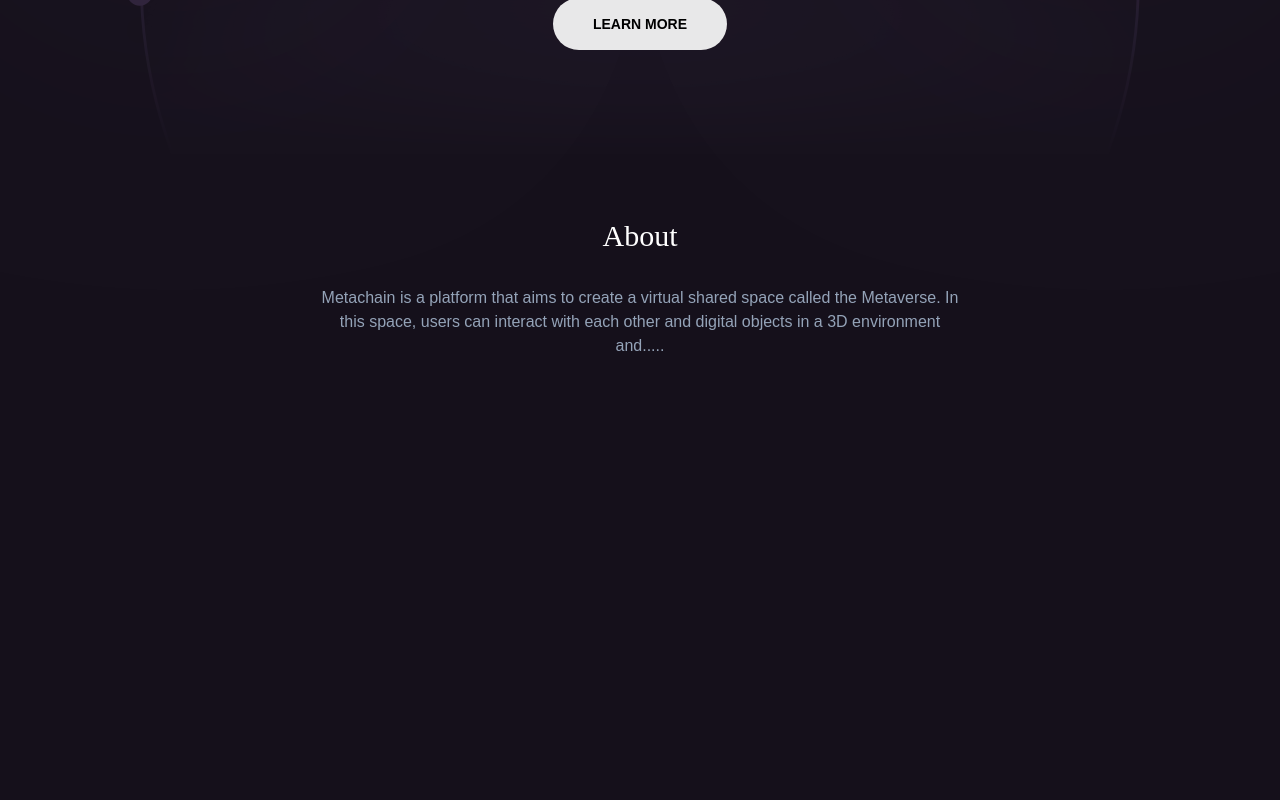
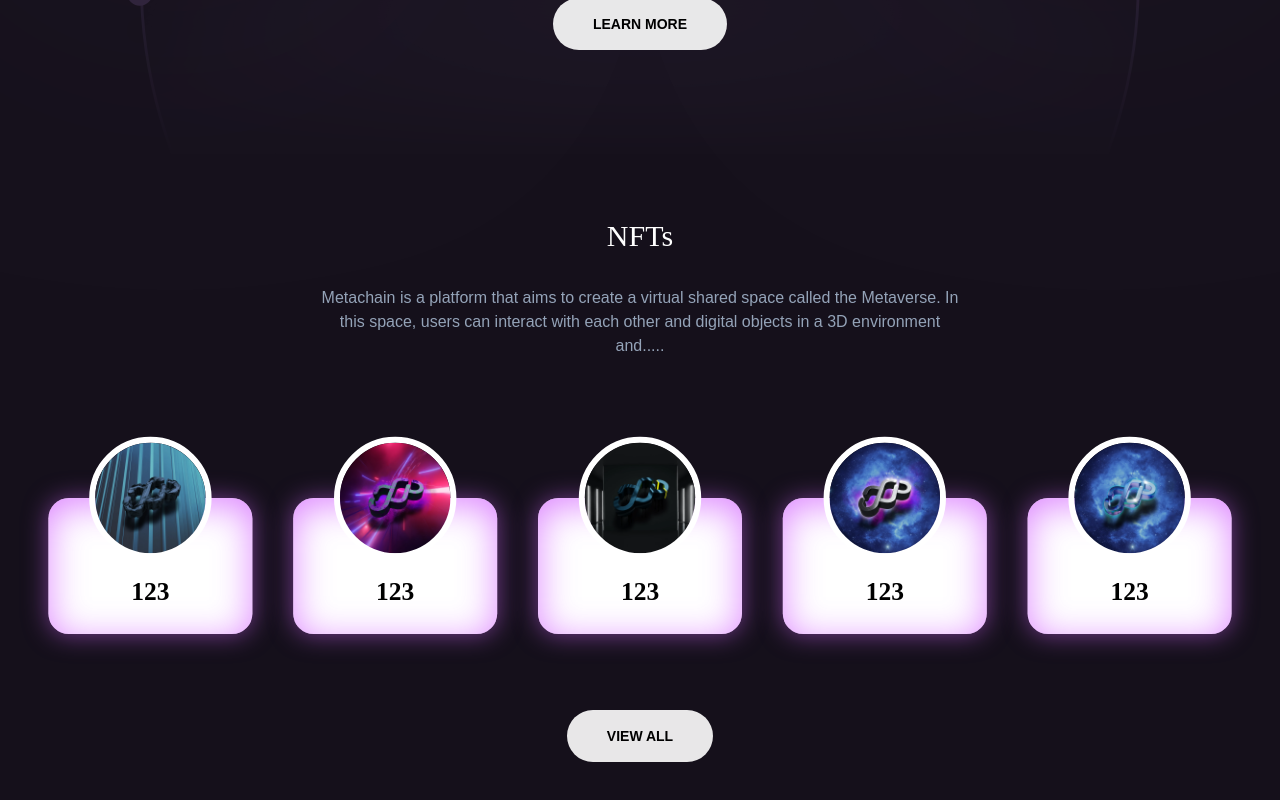
Before and after one commit to devignx/metachainnft, a JavaScript app: page / in a window 1280 px wide. Shown: the part 646-1446 px from the top of the page. Before the commit the page ends 1036 px from the top, so only its background shows below. Built offline with nearby package versions, Linux system fonts and the light colour scheme; the HTML template or start-up script is replaced by a standard one; a web font is replaced by a local one.

Commit message:
nft page

```diff
--- a/src/index.css
+++ b/src/index.css
@@ -26,6 +26,10 @@
 
 .turr{
   font-family: 'Zen Dots';
+}
+
+.shad{
+  box-shadow: 0px 1.13254px 28.3135px rgba(213, 104, 255, 0.5), inset 0px 8.2109px 42.4702px rgba(213, 104, 255, 0.8);
 }
 
 /*---------------HP Classics---------------*/
--- a/src/pages/Home.js
+++ b/src/pages/Home.js
@@ -3,6 +3,12 @@
 import abst from '../assets/abst.webp'
 import circ from '../assets/circle.svg'
 
+
+import it1 from '../assets/nfts/nft (1).webp'
+import it2 from '../assets/nfts/nft (2).webp'
+import it6 from '../assets/nfts/nft (6).webp'
+import it4 from '../assets/nfts/nft (4).webp'
+import it5 from '../assets/nfts/nft (5).webp'
 
 
 const Home = () => {
@@ -45,10 +51,32 @@
                 <img className='mix-blend-overlay absolute bottt h-screen -bottom-[40%] md:-bottom-16 centerh ' src={circ} />
             </section>
 
-            <section>
-                <h1 className='text-3xl text-center turr mt-16 '>About</h1>
+            <section className='my-16'>
+                <h1 className='text-3xl text-center turr '>NFTs</h1>
                 <p className='text-center w-10/12 md:w-1/2 m-auto my-8 text-slate-400'>Metachain is a platform that aims to create a virtual shared space called the Metaverse. In this space, users can interact with each other and digital objects in a 3D environment and..... </p>
-
+                <div className='m-auto w-full mt-[4rem] md:mt-[8rem] scale-[55%] md:scale-[65%] lg:scale-[85%] h-full flex items-center gap-12 justify-center'>
+                    <div className='bg-white relative h-[10rem] w-[15rem] rounded-[1.5rem] p-5 py-8 shad overflow-visible shrink-0 flex flex-col justify-end'>
+                        <img className='rounded-full border-[7px] border-white border-solid centerh absolute -top-[4.5rem] w-[9rem] ' src={it1} />
+                        <h1 className='font-bold  text-center turr text-3xl text-black'>123</h1>
+                    </div>
+                    <div className='bg-white relative h-[10rem] w-[15rem] rounded-[1.5rem] p-5 py-8 shad overflow-visible shrink-0 flex flex-col justify-end'>
+                        <img className='rounded-full border-[7px] border-white border-solid centerh absolute -top-[4.5rem] w-[9rem] ' src={it4} />
+                        <h1 className='font-bold  text-center turr text-3xl text-black'>123</h1>
+                    </div>
+                    <div className='bg-white relative h-[10rem] w-[15rem] rounded-[1.5rem] p-5 py-8 shad overflow-visible shrink-0 flex flex-col justify-end'>
+                        <img className='rounded-full border-[7px] border-white border-solid centerh absolute -top-[4.5rem] w-[9rem] ' src={it2} />
+                        <h1 className='font-bold  text-center turr text-3xl text-black'>123</h1>
+                    </div>
+                    <div className='bg-white relative h-[10rem] w-[15rem] rounded-[1.5rem] p-5 py-8 shad overflow-visible shrink-0 flex flex-col justify-end'>
+                        <img className='rounded-full border-[7px] border-white border-solid centerh absolute -top-[4.5rem] w-[9rem] ' src={it5} />
+                        <h1 className='font-bold  text-center turr text-3xl text-black'>123</h1>
+                    </div>
+                    <div className='bg-white relative h-[10rem] w-[15rem] rounded-[1.5rem] p-5 py-8 shad overflow-visible shrink-0 flex flex-col justify-end'>
+                        <img className='rounded-full border-[7px] border-white border-solid centerh absolute -top-[4.5rem] w-[9rem] ' src={it6} />
+                        <h1 className='font-bold  text-center turr text-3xl text-black'>123</h1>
+                    </div>
+                </div>
+                    <a href='/' className='bg-white/90 text-black m-auto text-sm backdrop-blur-xl hover:bg-white transition-all duration-300 ease-in-out text-sm font-bold uppercase px-10 py-3 md:py-4 mt-24 md:mt-16 block w-fit rounded-full'>View All</a>
             </section>
 
 
```
